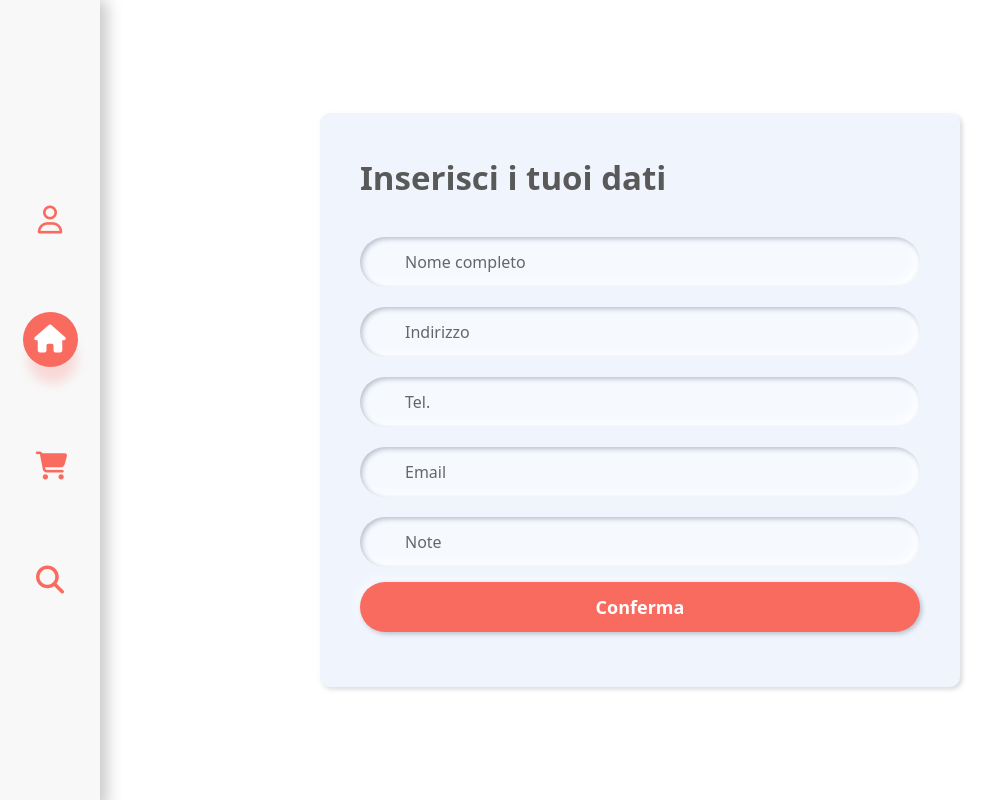
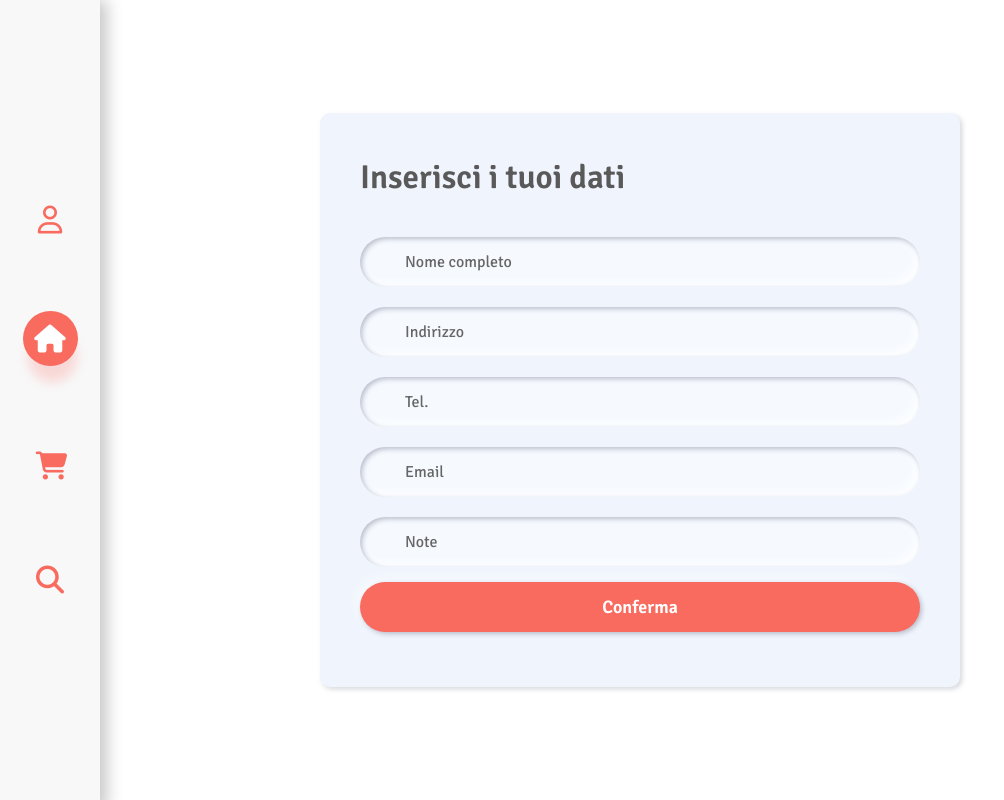
Before and after one commit to alessandromarangoni/DeliveBoo-FrontEnd, a Vue app: page /review in a window 1280 px wide. Shown: the whole page, without its empty margins (0-1004 px from the left). Built offline with nearby package versions, Linux system fonts and the light colour scheme.

Commit message:
feat new font

```diff
--- a/index.html
+++ b/index.html
@@ -9,7 +9,9 @@
     <link rel="preconnect" href="https://fonts.googleapis.com">
     <link rel="preconnect" href="https://fonts.gstatic.com" crossorigin>
     <link href="https://fonts.googleapis.com/css2?family=Lobster&display=swap" rel="stylesheet">
-
+    <link rel="preconnect" href="https://fonts.googleapis.com">
+    <link rel="preconnect" href="https://fonts.gstatic.com" crossorigin>
+    <link href="https://fonts.googleapis.com/css2?family=Signika:wght@300;400;500;600;700&display=swap" rel="stylesheet">
     <title>DeliveBoo</title>
   </head>
   <body>
--- a/src/style.scss
+++ b/src/style.scss
@@ -1 +1,5 @@
 @import "bootstrap/scss/bootstrap";
+
+*{
+    font-family: 'Signika', sans-serif;
+}
```
